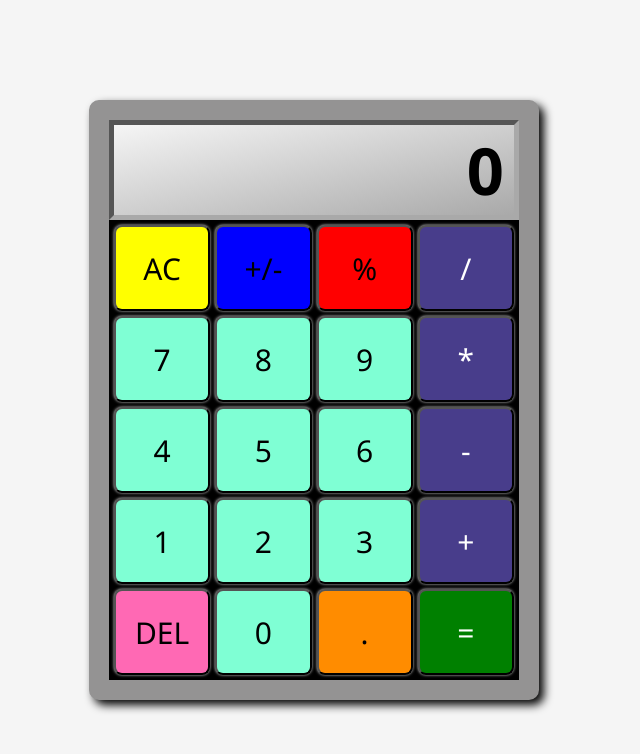
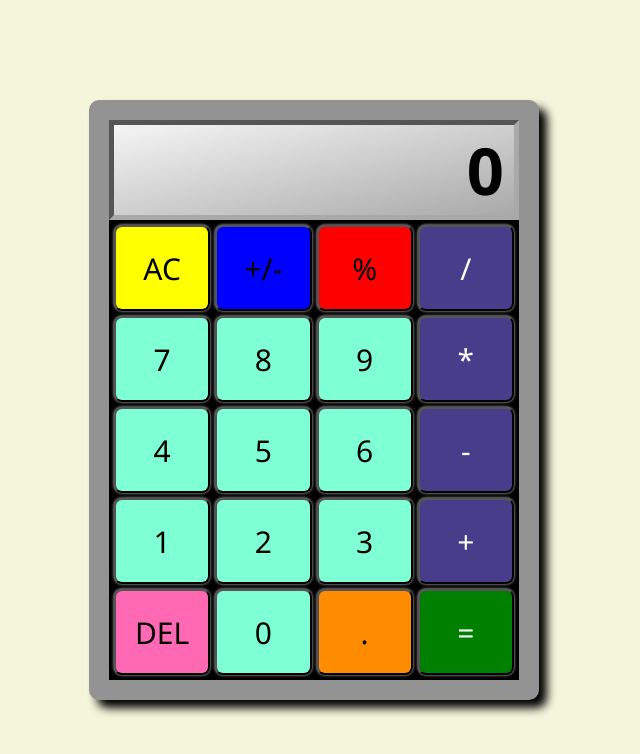
Before and after one commit to Gelatino0308/TOP-calculator, a plain HTML site: page index.html in a window 1280 px wide. Shown: the whole page, without its empty margins (326-966 px from the left). Drawn offline with Linux system fonts and the light colour scheme.

Commit message:
fix: change background color and calculator body shadow

```diff
--- a/styles.css
+++ b/styles.css
@@ -11,7 +11,7 @@ body {
     justify-content: center;
     align-items: center;
     flex-direction: column;
-    background-color: whitesmoke;
+    background-color: beige;
 }
 
 #calc-body {
@@ -20,7 +20,7 @@ body {
     border: 20px solid rgb(148, 147, 147);
     background-color: black;
     border-radius: 10px;
-    box-shadow: 5px 5px 10px black;
+    box-shadow: 8px 8px 10px black;
 
     display: flex;
     flex-direction: column;
```
